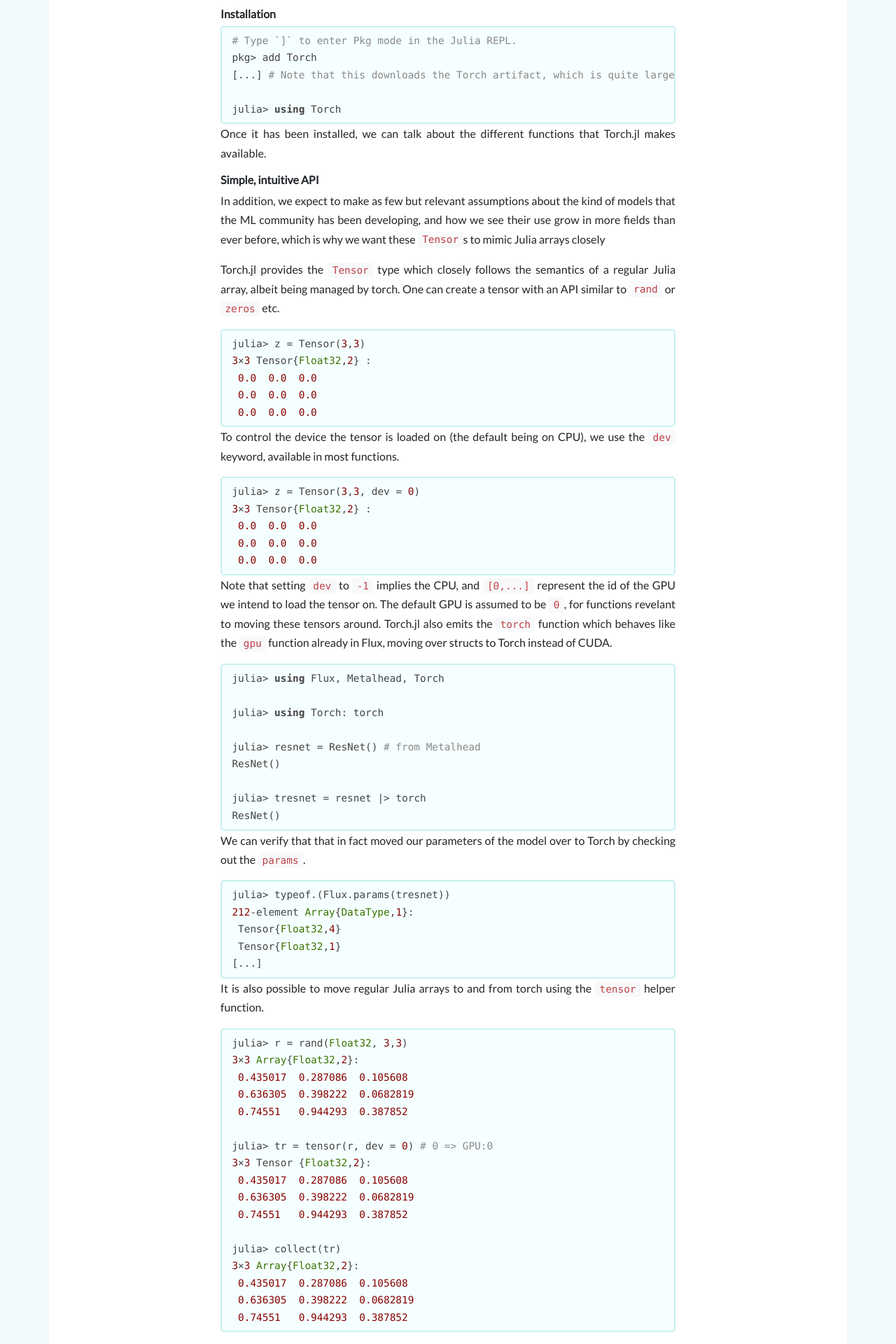
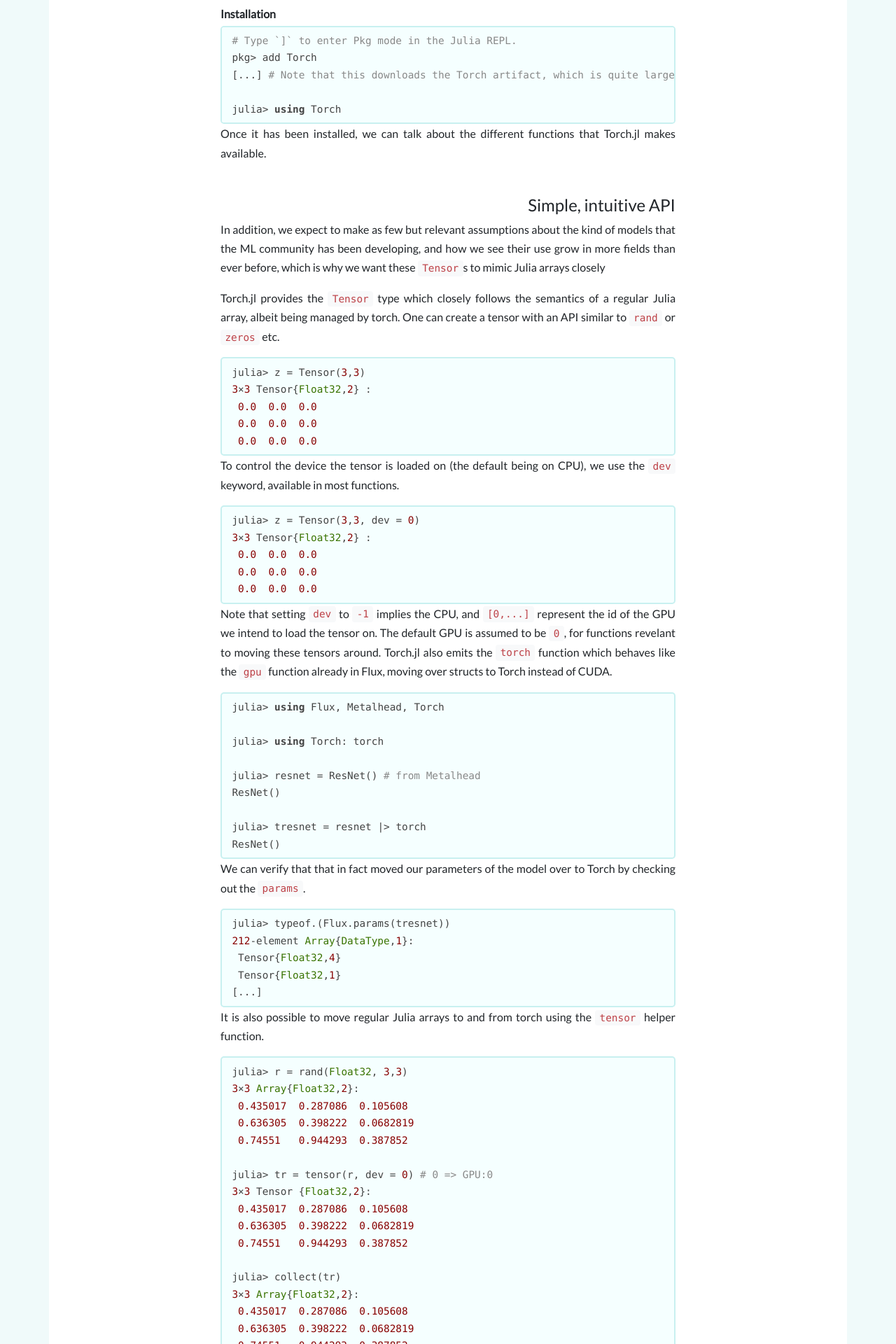
Before and after one commit to FluxML/fluxml.github.io, a Jekyll site: the page built from _posts/2020-06-25-using-Torch-with-Flux-2.md, in a window 1280 px wide. Shown: the part 1181-3101 px from the top of the page at 70% size. Built offline with Jekyll 4.4.1, drawn with Linux system fonts in a browser that asks for light colours; nearby versions of some CDN libraries; comment, search, counter and statistics services are not loaded.

Commit message:
subheading

```diff
--- a/_posts/2020-06-25-using-Torch-with-Flux-2.md
+++ b/_posts/2020-06-25-using-Torch-with-Flux-2.md
@@ -45,7 +45,7 @@
 
 Once it has been installed, we can talk about the different functions that Torch.jl makes available.
 
-### Simple, intuitive API
+## Simple, intuitive API
 
 In addition, we expect to make as few but relevant assumptions about the kind of models that the ML community has been developing, and how we see their use grow in more fields than ever before, which is why we want these `Tensor`s to mimic Julia arrays closely
 
```
